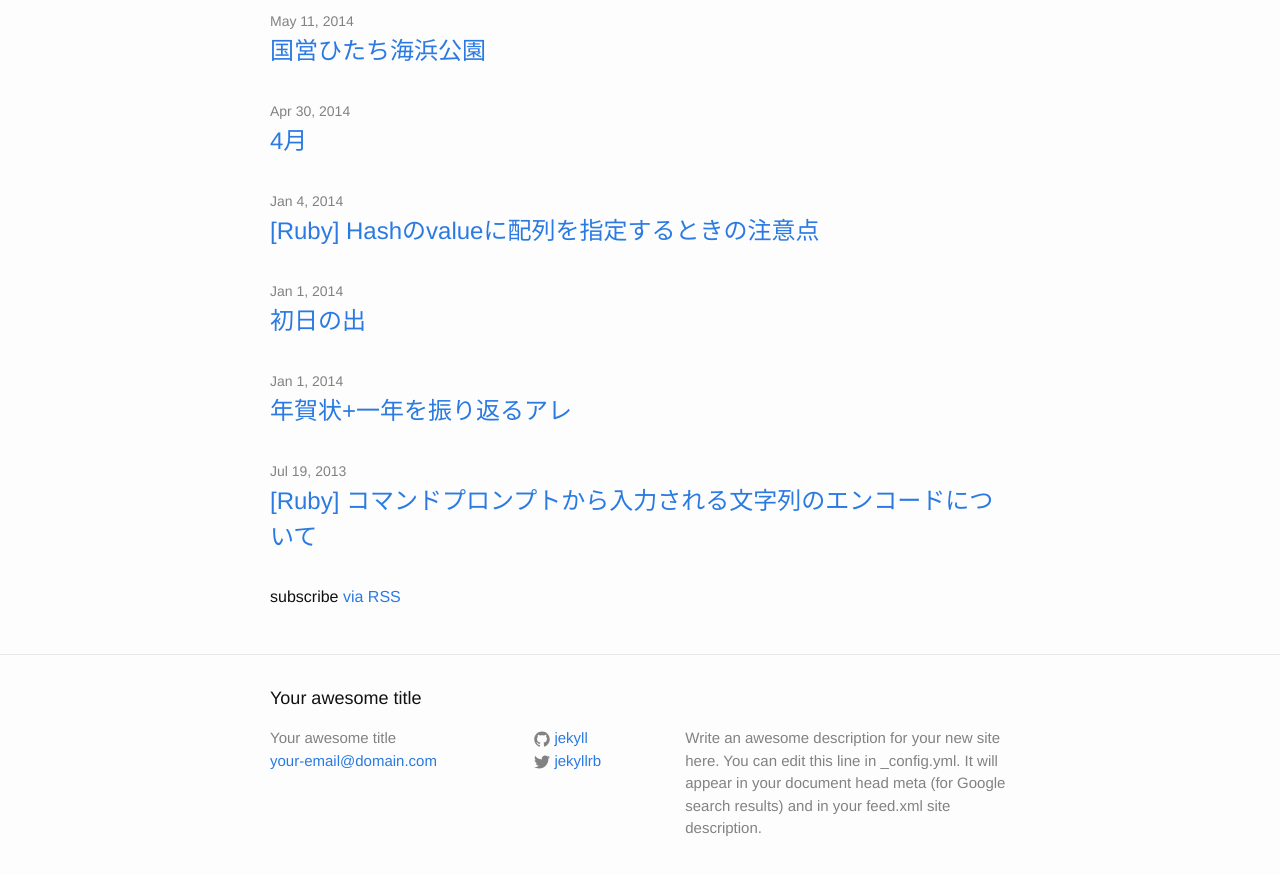
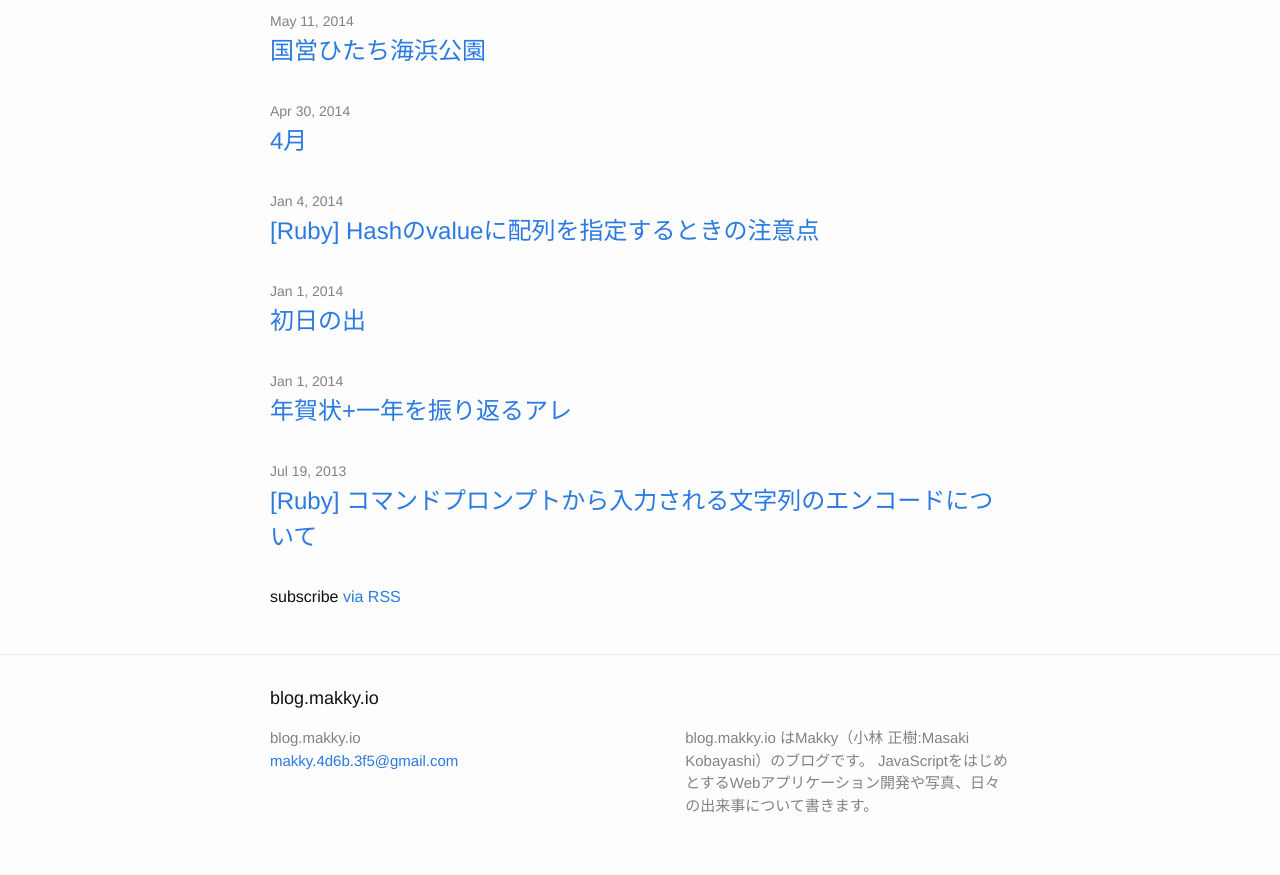
Before and after one commit to makky3939/blog.makky.io, a Jekyll site: the page built from index.html, in a window 1280 px wide and 900 px high, scrolled down 3134 px. Shown: the top 875 px of the window. Built offline with Jekyll 4.4.1, drawn with Linux system fonts in a browser that asks for light colours; some of the changed text lies outside the part shown.

Commit message:
migrate config.yml

```diff
--- a/_config.yml
+++ b/_config.yml
@@ -1,21 +1,47 @@
-# Welcome to Jekyll!
-#
-# This config file is meant for settings that affect your whole blog, values
-# which you are expected to set up once and rarely need to edit after that.
-# For technical reasons, this file is *NOT* reloaded automatically when you use
-# 'jekyll serve'. If you change this file, please restart the server process.
+timezone: RE
 
-# Site settings
-title: Your awesome title
-email: your-email@domain.com
-description: > # this means to ignore newlines until "baseurl:"
-  Write an awesome description for your new site here. You can edit this
-  line in _config.yml. It will appear in your document head meta (for
-  Google search results) and in your feed.xml site description.
-baseurl: "" # the subpath of your site, e.g. /blog
-url: "http://yourdomain.com" # the base hostname & protocol for your site
-twitter_username: jekyllrb
-github_username:  jekyll
+gems:
+  - jekyll-sitemap
 
-# Build settings
+include:
+  - _pages
+
+exclude:
+  - vendor
+  - Dockerfile
+  - Gemfile
+  - Gemfile.lock
+  - README.md
+
+title: blog.makky.io
+
+email: makky.4d6b.3f5@gmail.com
+
+description: >
+  blog.makky.io はMakky（小林 正樹:Masaki Kobayashi）のブログです。
+  JavaScriptをはじめとするWebアプリケーション開発や写真、日々の出来事について書きます。
+
+baseurl: ''
+
+url: 'http://blog.makky.io'
+
 markdown: kramdown
+
+permalink: /articles/:year/:month/:day/:title
+
+account:
+  twitter: https://twitter.com/_Makky_
+  facebook: https://www.facebook.com/masaki.kobayashi.1485
+  github: https://github.com/makky3939
+  slideshare: http://www.slideshare.net/masakikobayashi1485
+  steam: http://steamcommunity.com/profiles/76561198000450118
+  google_plus: https://plus.google.com/u/0/+MasakiKobayashi_makky_/posts
+
+project:
+  repository: https://github.com/makky3939/blog.makky.io
+  issues: https://github.com/makky3939/blog.makky.io/issues
+
+links:
+  blog_makky_io: http://blog.makky.io
+  www_makky_io: http://www.makky.io
+  about: http://blog.makky.io/about
```
